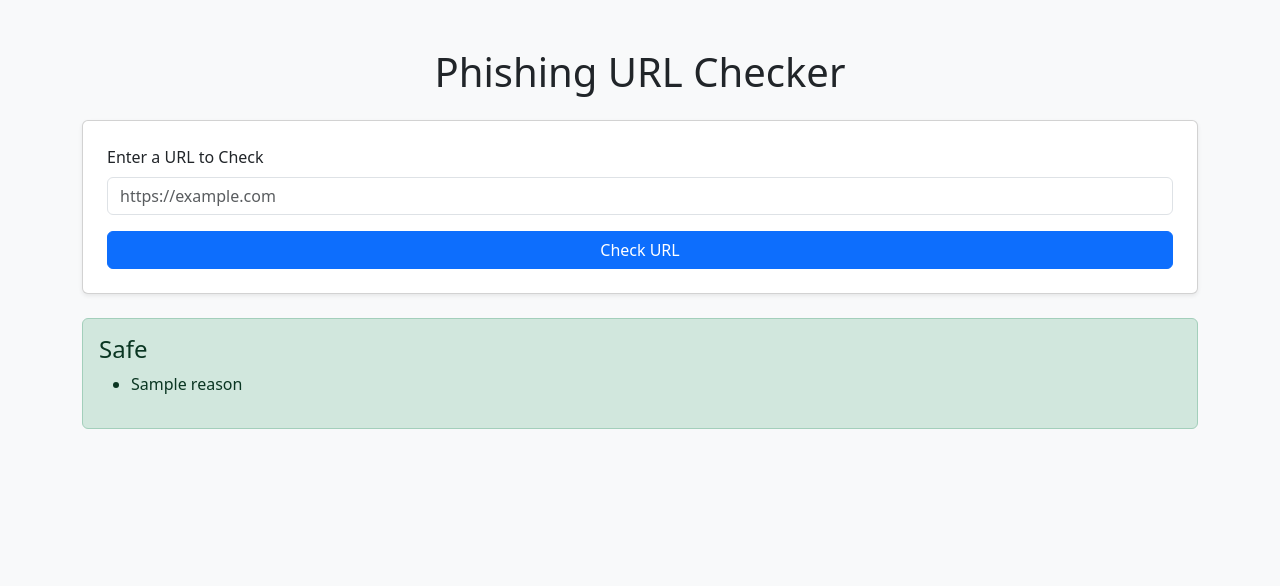
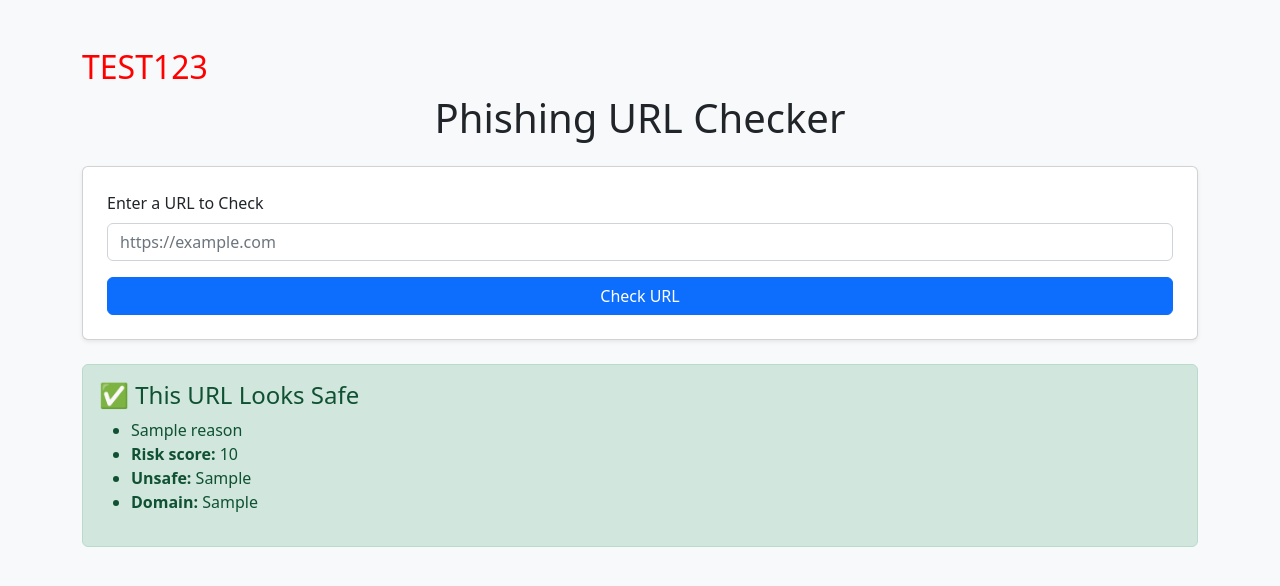
Before and after one commit to RyJune/phishing-url-checker, a Flask app: template templates/index.html in a window 1280 px wide. Shown: the top 586 px of the page. Run offline with Flask 3, Linux system fonts and the light colour scheme; the template is opened without the code that fills it: most values are stand-ins (such as "Sample title", 1, 10 or a date in 2020).

Commit message:
Add TEST123 for Render verification

```diff
--- a/templates/index.html
+++ b/templates/index.html
@@ -1,29 +1,40 @@
-
 <!DOCTYPE html>
 <html lang="en">
 <head>
     <meta charset="UTF-8">
     <title>Phishing URL Checker</title>
-    <link href="https://cdn.jsdelivr.net/npm/bootstrap@5.3.2/dist/css/bootstrap.min.css" rel="stylesheet">
+    <link href="https://cdn.jsdelivr.net/npm/bootstrap@5.2.3/dist/css/bootstrap.min.css" rel="stylesheet">
 </head>
 <body class="bg-light">
     <div class="container py-5">
+	<h2 style="color: red;">TEST123</h2>
 	<h1 class="text-center mb-4">Phishing URL Checker</h1>
-    <form method="POST" action="/" class="card p-4 shadow-sm">
+        <form method="POST" action="/">
+            <div class="card p-4 shadow-sm">
                 <div class="mb-3">
                     <label for="url" class="form-label">Enter a URL to Check</label>
                     <input type="url" class="form-control" id="url" name="url" required placeholder="https://example.com">
                 </div>
                 <button type="submit" class="btn btn-primary w-100">Check URL</button>
+            </div>
         </form>
 
-    {% if status %}
-        <div class="alert {% if status == 'Safe' %}alert-success{% else %}alert-danger{% endif %} mt-4" role="alert">
-            <h4 class="alert-heading">{{ status }}</h4>
+        {% if result %}
+        <div class="alert {% if result.phishing_detected %}alert-danger{% else %}alert-success{% endif %} mt-4" role="alert">
+            <h4 class="alert-heading">
+                {% if result.phishing_detected %}
+                    🚨 Suspicious URL Detected
+                {% else %}
+                    ✅ This URL Looks Safe
+                {% endif %}
+            </h4>
             <ul>
-                {% for reason in details %}
+                {% for reason in result.manual_reasons %}
                     <li>{{ reason }}</li>
                 {% endfor %}
+                <li><strong>Risk score:</strong> {{ result.api_score }}</li>
+                <li><strong>Unsafe:</strong> {{ result.api_unsure }}</li>
+                <li><strong>Domain:</strong> {{ result.api_domain }}</li>
             </ul>
         </div>
         {% endif %}
```
Lines whose indentation alone changed are shown as unchanged.
